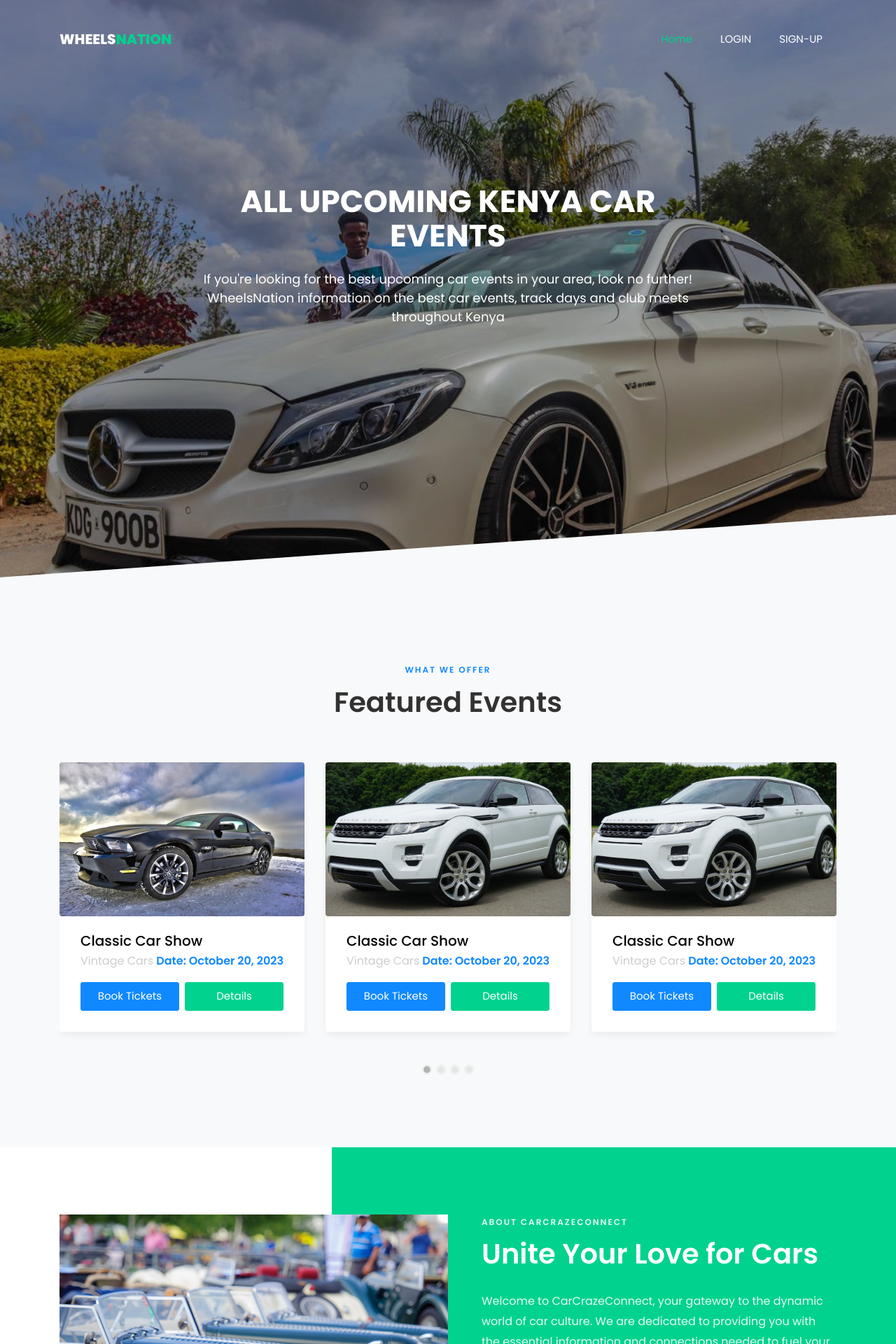
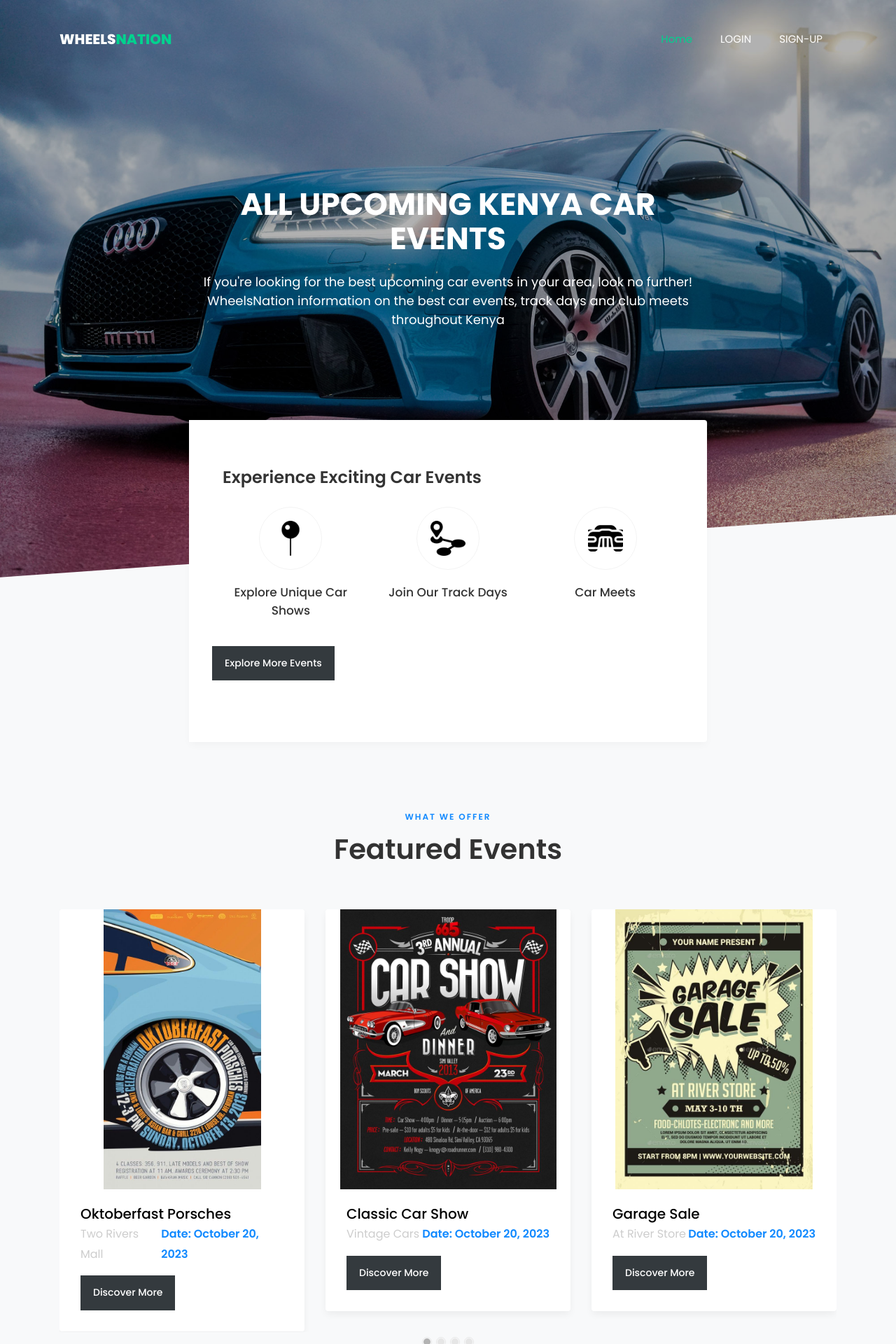
Before and after one commit to Bruce3932/project, a PHP site: page / in a window 1280 px wide. Shown: the top 1920 px of the page at 70% size. Run offline with PHP 8.4, Linux system fonts and the light colour scheme; some libraries are stand-ins or nearby versions; some web fonts are replaced.

```diff
--- a/index.php
+++ b/index.php
@@ -26,7 +26,8 @@
     <link rel="stylesheet" href="css/flaticon.css">
     <link rel="stylesheet" href="css/icomoon.css">
     <link rel="stylesheet" href="css/style.css">
-    <script src="js/countdown.js"></script>
+
+
 
 </head>
 
@@ -38,6 +39,7 @@
             <button class="navbar-toggler" type="button" data-toggle="collapse" data-target="#ftco-nav" aria-controls="ftco-nav" aria-expanded="false" aria-label="Toggle navigation">
 	        <span class="oi oi-menu"></span> Menu
 	      </button>
+
 
             <div class="collapse navbar-collapse" id="ftco-nav">
                 <ul class="navbar-nav ml-auto">
@@ -58,7 +60,7 @@
     </nav>
     <!-- END nav -->
 
-    <div class="hero-wrap ftco-degree-bg" style="background-image: url('images/WhatsApp\ Image\ 2023-11-02\ at\ 22.44.35.jpeg');" data-stellar-background-ratio="0.5">
+    <div class="hero-wrap ftco-degree-bg" style="background-image: url('images/bg_1.jpg');" data-stellar-background-ratio="0.5">
         <div class="overlay"></div>
         <div class="container">
             <div class="row no-gutters slider-text justify-content-start align-items-center justify-content-center">
@@ -66,7 +68,7 @@
                     <div class="text w-100 text-center mb-md-5 pb-md-5">
                         <h1 class="mb-4"> ALL UPCOMING KENYA CAR EVENTS</h1>
                         <p style="font-size: 18px;">If you're looking for the best upcoming car events in your area, look no further! WheelsNation information on the best car events, track days and club meets throughout Kenya</p>
-                        <a href="https://vimeo.com/45830194" class="icon-wrap popup-vimeo d-flex align-items-center mt-4 justify-content-center">
+                       <!--<a href="https://vimeo.com/45830194" class="icon-wrap popup-vimeo d-flex align-items-center mt-4 justify-content-center">-->
                         </a>
                     </div>
                 </div>
@@ -74,67 +76,64 @@
         </div>
     </div>
 
+
     <section class="ftco-section ftco-no-pt bg-light">
         <div class="container">
             <div class="row no-gutters">
                 <div class="col-md-12 featured-top">
                     <div class="row no-gutters">
-                        <div class="col-md-4 d-flex align-items-center">
-                            <!-- <form action="#" class="request-form ftco-animate bg-primary">
-                                <h2>Get Your Car Event Tickets</h2>
-                                <div class="form-group">
-                                    <label for="" class="label">Event Name</label>
-                                    <input type="text" class="form-control" placeholder="Event Name">
-                                </div>
-                                <div class="form-group">
-                                    <label for="" class="label">Location</label>
-                                    <input type="text" class="form-control" placeholder="Event Location">
-                                </div>
-                                <div class="form-group">
-                                    <label for="" class="label">Event Date</label>
-                                    <input type="text" class="form-control" id="event_date" placeholder="Date">
-                                </div>
-                                <div class="form-group">
-                                    <label for="" class="label">Number of Tickets</label>
-                                    <input type="number" class="form-control" id="ticket_quantity" placeholder="Number of Tickets">
-                                </div>
-                                <div class="form-group">
-                                    <input type="submit" value="Book Tickets" class="btn btn-secondary py-3 px-4">
-                                </div>
-                            </form> -->
-                        </div>
-                        <!-- <div class="col-md-8 d-flex align-items-center">
+
+                        <div class="col-md-8 d-flex align-items-center mx-auto">
                             <div class="services-wrap rounded-right w-100">
                                 <h3 class="heading-section mb-4">Experience Exciting Car Events</h3>
                                 <div class="row d-flex mb-4">
+
                                     <div class="col-md-4 d-flex align-self-stretch ftco-animate">
                                         <div class="services w-100 text-center">
-                                            <div class="icon d-flex align-items-center justify-content-center"><span class="flaticon-car"></span></div>
+                                            <div class="icon d-flex align-items-center justify-content-center">
+                                                <img src="images/pin-con.png" class="icon-image" alt="">
+                                            </div>
                                             <div class="text w-100">
                                                 <h3 class="heading mb-2">Explore Unique Car Shows</h3>
                                             </div>
                                         </div>
                                     </div>
+
                                     <div class="col-md-4 d-flex align-self-stretch ftco-animate">
+
                                         <div class="services w-100 text-center">
-                                            <div class="icon d-flex align-items-center justify-content-center"><span class="flaticon-route"></span></div>
+                                            <div class="icon d-flex align-items-center justify-content-center">
+                                                <img src="images/way-con.png" class="icon-image" alt="">
+                                            </div>
                                             <div class="text w-100">
-                                                <h3 class="heading mb-2">Get Your Tickets Online</h3>
+                                                <h3 class="heading mb-2">Join Our Track Days</h3>
                                             </div>
                                         </div>
                                     </div>
+
                                     <div class="col-md-4 d-flex align-self-stretch ftco-animate">
-                                        <div class "services w-100 text-center">
-                                            <div class="icon d-flex align-items-center justify-content-center"><span class="flaticon-calendar"></span></div>
+
+                                        <div class="services w-100 text-center">
+                                            <div class="icon d-flex align-items-center justify-content-center">
+                                                <img src="images/racingcar-con.png" class="icon-image" alt="">
+                                            </div>
                                             <div class="text w-100">
-                                                <h3 class="heading mb-2">Enjoy the Event</h3>
+                                                <h3 class="heading mb-2">Car Meets</h3>
                                             </div>
                                         </div>
                                     </div>
+
+                                    <div style="margin-top: 30px;">
+                                        <div class="main-dark-button text-center">
+                                            <a href="events.html">Explore More Events</a>
+                                        </div>
+                                    </div>
+
+
                                 </div>
-                                <p><a href="#" class="btn btn-primary py-3 px-4">Explore Car Events</a></p>
+
                             </div>
-                        </div> -->
+                        </div>
                     </div>
                 </div>
             </div>
@@ -155,8 +154,8 @@
                 <div class="col-md-12">
                     <div class="carousel-car owl-carousel">
                         <div class="item">
-                            <div class="car-wrap rounded ftco-animate">
-                                <div class="img rounded d-flex align-items-end" style="background-image: url(images/car-2.jpg);">
+                            <div class="car-wrap rounded ftco-animate" style="width: 100%; margin: 0 auto;">
+                                <div class="img rounded d-flex align-items-end" style="background-image: url(images/featuredevent1.jpeg); background-size: contain; background-position: center; background-repeat: no-repeat; height: 400px;">
                                 </div>
                                 <div class="text">
                                     <h2 class="mb-0"><a href="#">Classic Car Show</a></h2>
@@ -164,53 +163,53 @@
                                         <span class="cat">Vintage Cars</span>
                                         <p class="price ml-auto">Date: October 20, 2023</p>
                                     </div>
-                                    <p class="d-flex mb-0 d-block"><a href="#" class="btn btn-primary py-2 mr-1">Book Tickets</a> <a href="#" class="btn btn-secondary py-2 ml-1">Details</a></p>
+                                    </p><div class="main-dark-button"><a href="events.html">Discover More</a></div>
+                                </div>
+                            </div>
+                        </div>
+
+
+                        <div class="item">
+                            <div class="car-wrap rounded ftco-animate" style="width: 100%; margin: 0 auto;">
+                                <div class="img rounded d-flex align-items-end" style="background-image: url(images/featuredevent2.jpeg); background-size: contain; background-position: center; background-repeat: no-repeat; height: 400px;">
+                                </div>
+                                <div class="text">
+                                    <h2 class="mb-0"><a href="#">Garage Sale</a></h2>
+                                    <div class="d-flex mb-3">
+                                        <span class="cat">At River Store</span>
+                                        <p class="price ml-auto">Date: October 20, 2023</p>
+                                    </div>
+                                    <!--<p class="d-flex mb-0 d-block"><a href="events.html" class="btn btn-primary py-2 mr-1">Discover More</a> <a href="#" class="btn btn-secondary py-2 ml-1">Details</a></p>-->
+                                    </p><div class="main-dark-button"><a href="events.html">Discover More</a></div>
                                 </div>
                             </div>
                         </div>
 
                         <div class="item">
-                            <div class="car-wrap rounded ftco-animate">
-                                <div class="img rounded d-flex align-items-end" style="background-image: url(images/car-2.jpg);">
+                            <div class="car-wrap rounded ftco-animate" style="width: 100%; margin: 0 auto;">
+                                <div class="img rounded d-flex align-items-end" style="background-image: url(images/featuredevent3.jpeg); background-size: contain; background-position: center; background-repeat: no-repeat; height: 400px;">
                                 </div>
                                 <div class="text">
-                                    <h2 class="mb-0"><a href="#">Classic Car Show</a></h2>
+                                    <h2 class="mb-0"><a href="#">Rockabilly Weekend Car Show</a></h2>
                                     <div class="d-flex mb-3">
-                                        <span class="cat">Vintage Cars</span>
+                                        <span class="cat">Orleans Hotel</span>
                                         <p class="price ml-auto">Date: October 20, 2023</p>
                                     </div>
-                                    <p class="d-flex mb-0 d-block"><a href="#" class="btn btn-primary py-2 mr-1">Book Tickets</a> <a href="#" class="btn btn-secondary py-2 ml-1">Details</a></p>
-                                </div>
+                                    </p><div class="main-dark-button"><a href="events.html">Discover More</a></div>                                </div>
                             </div>
                         </div>
 
                         <div class="item">
-                            <div class="car-wrap rounded ftco-animate">
-                                <div class="img rounded d-flex align-items-end" style="background-image: url(images/car-3.jpg);">
+                            <div class="car-wrap rounded ftco-animate" style="width: 100%; margin: 0 auto;">
+                                <div class="img rounded d-flex align-items-end" style="background-image: url(images/featuredevent4.jpeg); background-size: contain; background-position: center; background-repeat: no-repeat; height: 400px;">
                                 </div>
                                 <div class="text">
-                                    <h2 class="mb-0"><a href="#">Classic Car Show</a></h2>
+                                    <h2 class="mb-0"><a href="#">Oktoberfast Porsches</a></h2>
                                     <div class="d-flex mb-3">
-                                        <span class="cat">Vintage Cars</span>
+                                        <span class="cat">Two Rivers Mall</span>
                                         <p class="price ml-auto">Date: October 20, 2023</p>
                                     </div>
-                                    <p class="d-flex mb-0 d-block"><a href="#" class="btn btn-primary py-2 mr-1">Book Tickets</a> <a href="#" class="btn btn-secondary py-2 ml-1">Details</a></p>
-                                </div>
-                            </div>
-                        </div>
-
-                        <div class="item">
-                            <div class="car-wrap rounded ftco-animate">
-                                <div class="img rounded d-flex align-items-end" style="background-image: url(images/car-4.jpg);">
-                                </div>
-                                <div class="text">
-                                    <h2 class="mb-0"><a href="#">Classic Car Show</a></h2>
-                                    <div class="d-flex mb-3">
-                                        <span class="cat">Vintage Cars</span>
-                                        <p class="price ml-auto">Date: October 20, 2023</p>
-                                    </div>
-                                    <p class="d-flex mb-0 d-block"><a href="#" class="btn btn-primary py-2 mr-1">Book Tickets</a> <a href="#" class="btn btn-secondary py-2 ml-1">Details</a></p>
-                                </div>
+                                    </p><div class="main-dark-button"><a href="events.html">Discover More</a></div>                                </div>
                             </div>
                         </div>
                     </div>
@@ -235,7 +234,7 @@
                         <p>Our mission is to bring car enthusiasts together in a thriving community. We have developed a platform where you can explore upcoming car events, buy or sell your cherished vehicles, and share your automotive experiences with fellow
                             enthusiasts. We firmly believe that a shared love for cars can create a connected and vibrant car culture.</p>
 
-                        <p><a href="#" class="btn btn-primary py-3 px-4">Start Exploring</a></p>
+                        </p><div class="main-dark-button"><a href="about.html">Start Exploring</a></div>
                     </div>
                 </div>
             </div>
@@ -251,43 +250,70 @@
                     <h2 class="mb-3"></h2>
                 </div>
             </div>
+
+
             <div class="row">
-                <div class="col-md-3">
-                    <div class="services services-2 w-100 text-center">
-                        <div class="icon d-flex align-items-center justify-content-center"><span class="flaticon-car"></span></div>
+
+
+                <div class="col-md-3 d-flex align-self-stretch ftco-animate">
+                    <div class="services  w-100 text-center">
+                        <div class="icon d-flex align-items-center justify-content-center">
+                            <img src="images/formula-con.png" class="icon-image" alt="">
+                        </div>
                         <div class="text w-100">
-                            <h3 class="heading mb-2">Car Events</h3>
-                            <p>Discover and participate in exciting car events and shows that celebrate your love for automobiles.</p>
+                           <h3 class="heading mb-2">Car Events</h3>
+                                        <p>Discover and participate in exciting car events and shows that celebrate your love for automobiles.</p>
                         </div>
                     </div>
                 </div>
-                <div class="col-md-3">
-                    <div class="services services-2 w-100 text center">
-                        <div class="icon d-flex align-items-center justify-content-center"><span class="flaticon-ticket"></span></div>
+
+
+
+                        <!---->
+                <div class="col-md-3 d-flex align-self-stretch ftco-animate">
+                    <div class="services  w-100 text-center">
+                        <div class="icon d-flex align-items-center justify-content-center">
+                            <img src="images/merch-con.png" class="icon-image" alt="">
+                        </div>
                         <div class="text w-100">
-                            <h3 class="heading mb-2">Ticket Booking</h3>
-                            <p>Secure your tickets for car-related events, shows, and exhibitions directly through our platform.</p>
+                            <h3 class="heading mb-2">Club Merch</h3>
+                            <p>Explore and shop for exclusive club merchandise, including apparel, accessories, and more, right here on our platform.</p>
                         </div>
                     </div>
                 </div>
-                <div class="col-md-3">
-                    <div class="services services-2 w-100 text-center">
-                        <div class="icon d-flex align-items-center justify-content-center"><span class="flaticon-rent"></span></div>
+
+
+                        <!---->
+                <div class="col-md-3 d-flex align-self-stretch ftco-animate">
+                    <div class="services  w-100 text-center">
+                        <div class="icon d-flex align-items-center justify-content-center">
+                            <img src="images/ad1-con.png" class="icon-image" alt="">
+                        </div>
                         <div class="text w-100">
-                            <h3 class="heading mb-2">Car Sales</h3>
-                            <p>Buy or sell your cherished vehicles within the CarCrazeConnect community with ease and confidence.</p>
+                            <h3 class="heading mb-2">Advertise With Us</h3>
+                            <p>Promote your products and services through our platform and reach a wide audience interested in car-related events, shows, and exhibitions.</p>
                         </div>
                     </div>
                 </div>
-                <div class="col-md-3">
-                    <div class="services services-2 w-100 text-center">
-                        <div class="icon d-flex align-items-center justify-content-center"><span class="flaticon-calendar"></span></div>
+
+
+
+
+
+                        <!---->
+                <div class="col-md-3 d-flex align-self-stretch ftco-animate">
+                    <div class="services  w-100 text-center">
+                        <div class="icon d-flex align-items-center justify-content-center">
+                            <img src="images/ad-con.png" class="icon-image" alt="">
+                        </div>
                         <div class="text w-100">
                             <h3 class="heading mb-2">Event Reviews</h3>
-                            <p>Share your experiences and reviews about car events, helping others make informed decisions.</p>
+                            <p>Discover and share insightful reviews of car-related events, shows, and exhibitions on our platform.</p>
                         </div>
                     </div>
                 </div>
+
+
             </div>
         </div>
     </section>
@@ -305,7 +331,7 @@
             <div class="row d-flex ">
                 <div class="col-md-4 d-flex ftco-animate ">
                     <div class="blog-entry justify-content-end ">
-                        <a href="blog-single.html " class="block-20 " style="background-image: url( 'images/image_1.jpg'); ">
+                        <a href="blog-single.html " class="block-20 " style="background-image: url( 'images/gallery\ 1.jpg'); ">
                         </a>
                         <div class="text pt-4 ">
                             <div class="meta mb-3 ">
@@ -320,7 +346,7 @@
                 </div>
                 <div class="col-md-4 d-flex ftco-animate ">
                     <div class="blog-entry justify-content-end ">
-                        <a href="blog-single.html " class="block-20 " style="background-image: url( 'images/image_2.jpg'); ">
+                        <a href="blog-single.html " class="block-20 " style="background-image: url( 'images/gallery\ 10.jpg'); ">
                         </a>
                         <div class="text pt-4 ">
                             <div class="meta mb-3 ">
@@ -335,7 +361,7 @@
                 </div>
                 <div class="col-md-4 d-flex ftco-animate ">
                     <div class="blog-entry ">
-                        <a href="blog-single.html " class="block-20 " style="background-image: url( 'images/image_3.jpg'); ">
+                        <a href="blog-single.html " class="block-20 " style="background-image: url( 'images/newAbout.jpg'); ">
                         </a>
                         <div class="text pt-4 ">
                             <div class="meta mb-3 ">
@@ -376,9 +402,9 @@
                     <div class="ftco-footer-widget mb-4 ml-md-5">
                         <h2 class="ftco-heading-2">Explore</h2>
                         <ul class="list-unstyled">
-                            <li><a href="#" class="py-2 d-block">About</a></li>
+                            <li><a href="about.html" class="py-2 d-block">About</a></li>
                             <li>
-                                <a href="#" class="py-2 d-block">Events</a>
+                                <a href="events.html" class="py-2 d-block">Events</a>
                             </li>
                             <li><a href="#" class="py-2 d-block">Terms and Conditions</a></li>
                             <li><a href="#" class="py-2 d-block">Privacy &amp; Cookies Policy</a></li>
@@ -416,7 +442,7 @@
                         Copyright &copy;
                         <script>
                             document.write(new Date().getFullYear());
-                        </script> All rights reserved | This website is made with <i class="icon-heart color-danger" aria-hidden="true"></i> by <a href="https://yourwebsite.com" target="_blank">Your Company</a>
+                        </script> All rights reserved | This website is made by WheelsNation</a>
                     </p>
                 </div>
             </div>
@@ -424,17 +450,17 @@
     </footer>
 
 
-
-
     <!-- loader -->
-    <div id="ftco-loader " class="show fullscreen "><svg class="circular " width="48px " height="48px "><circle class="path-bg " cx="24 " cy="24 " r="22 " fill="none " stroke-width="4 " stroke="#eeeeee "/><circle class="path " cx="24 " cy="24 " r="22
-                                        " fill="none " stroke-width="4 " stroke-miterlimit="10 " stroke="#F96D00 "/></svg></div>
-
+    <div id="ftco-loader" class="show fullscreen"><svg class="circular" width="48px" height="48px"><circle class="path-bg" cx="24" cy="24" r="22" fill="none" stroke-width="4" stroke="#eeeeee"/><circle class="path" cx="24" cy="24" r="22" fill="none" stroke-width="4" stroke-miterlimit="10" stroke="#F96D00"/></svg></div>
 
     <script src="js/jquery.min.js "></script>
+
     <script src="js/jquery-migrate-3.0.1.min.js "></script>
+
     <script src="js/popper.min.js "></script>
+
     <script src="js/bootstrap.min.js "></script>
+
     <script src="js/jquery.easing.1.3.js "></script>
     <script src="js/jquery.waypoints.min.js "></script>
     <script src="js/jquery.stellar.min.js "></script>
```
